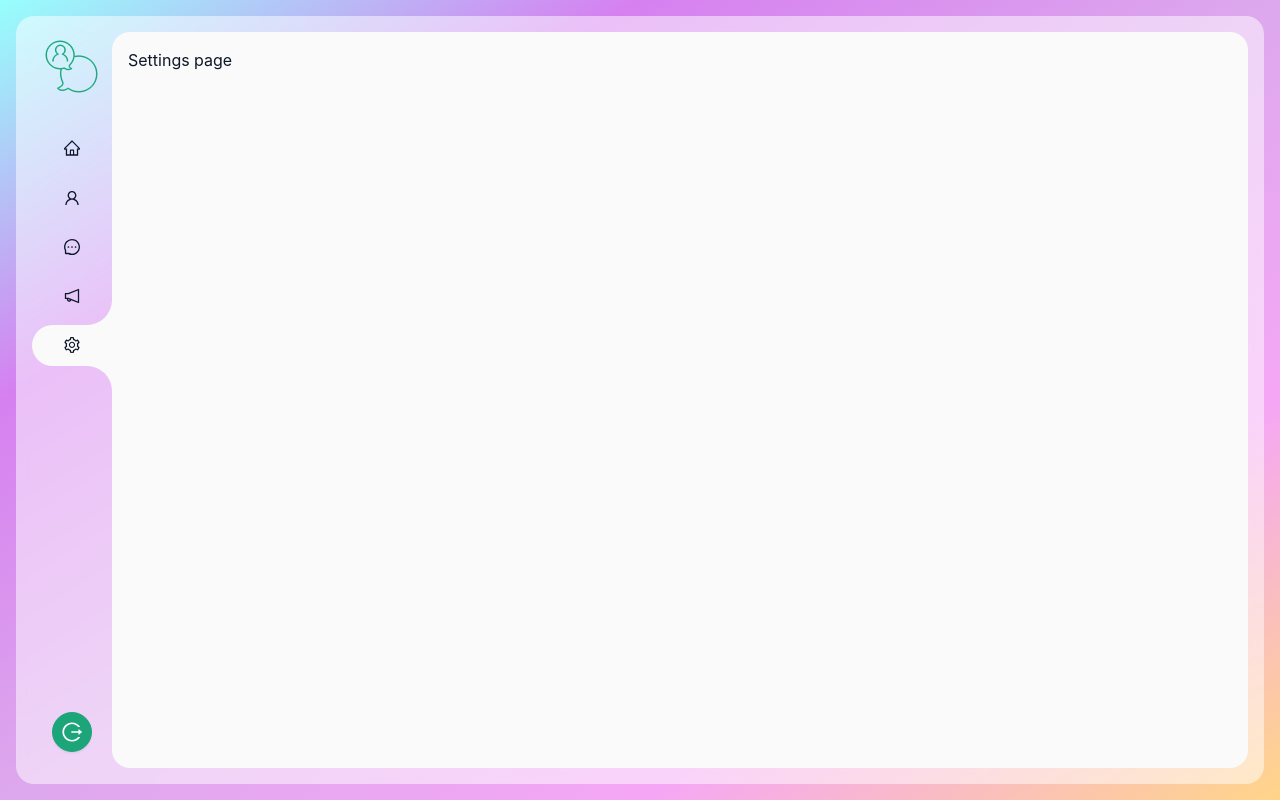
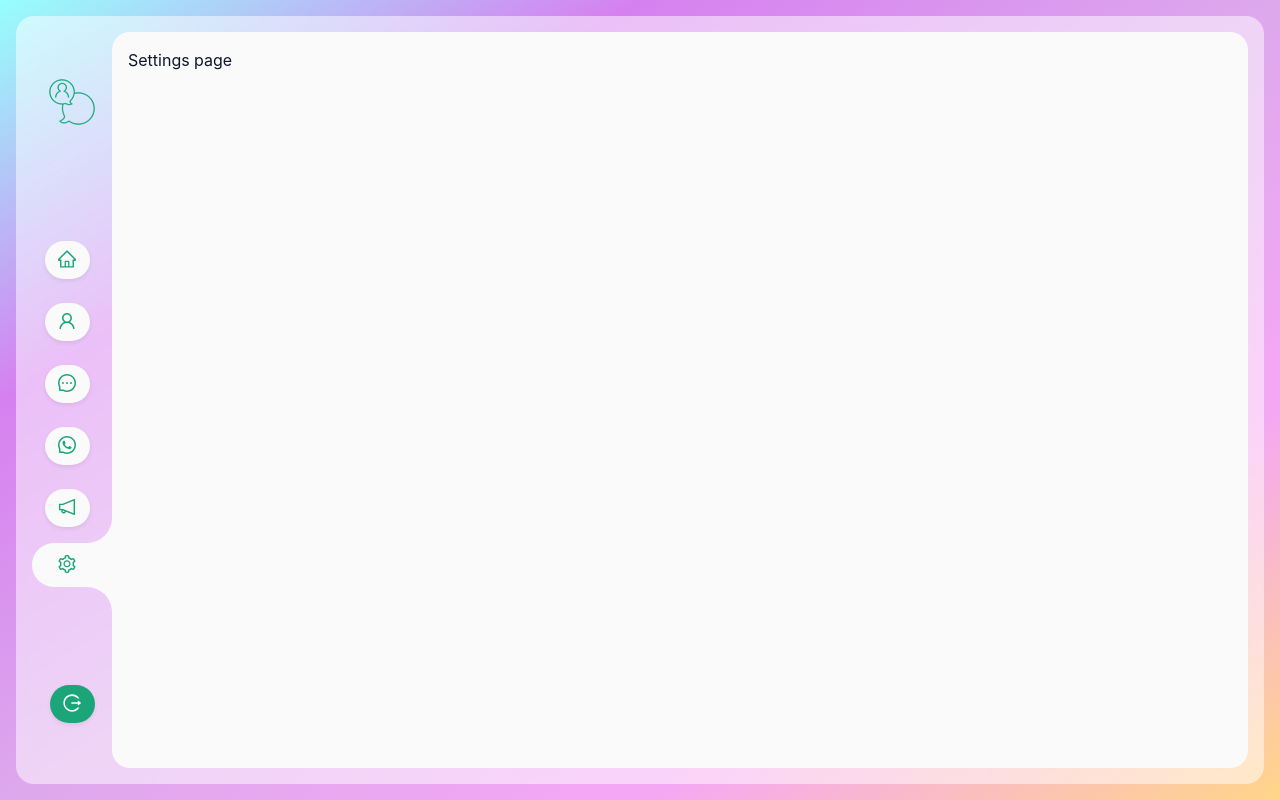
Before and after one commit to bettaibi/chatup, a React (Create React App) app: page /chatup/settings in a window 1280 px wide. Built offline with nearby package versions, Linux system fonts and the light colour scheme.

Commit message:
added by nidhal

```diff
--- a/src/components/Sidebar/Navigation.tsx
+++ b/src/components/Sidebar/Navigation.tsx
@@ -1,7 +1,6 @@
 import React from 'react';
-import { Link } from 'react-router-dom';
+import { Link, useParams } from 'react-router-dom';
 import { Tooltip } from 'antd';
-import { useParams } from 'react-router-dom';
 import { navigations } from '../../models/navigations.model';
 import "./sidebar.less";
 
@@ -20,13 +19,15 @@ const Navigations = () => {
 }
 
 const Navigation = ({ item }: { item: any }) => {
+
     const params = useParams();
     const current = params['*'];
+    const isActive = current === item.route;
 
     return (
-        <li className={current === item.route ? 'active' : ''}>
+        <li className={`${isActive ? 'active': ''}`}>
             <Tooltip title={item.title}>
-                <Link to={item.path} className="w__100">
+                <Link to={item.path} className="shadow__sm">
                     <span>{item.icon}</span>
                 </Link>
             </Tooltip>
--- a/src/components/Sidebar/index.tsx
+++ b/src/components/Sidebar/index.tsx
@@ -1,6 +1,6 @@
 import React from 'react';
-import { Button, Tooltip } from 'antd';
-import { LogoutOutlined } from '@ant-design/icons';
+import { Avatar, Tooltip } from 'antd';
+import { LogoutOutlined, UserOutlined } from '@ant-design/icons';
 
 import Navigations from './Navigation';
 import useBreakpoint from '../../hooks/useBreakpoint';
@@ -13,26 +13,29 @@ const Sidebar = () => {
 
     return (
         <>
-           { (breakpoint === 'md' || breakpoint ==="lg") ?
-            <div className="sidebar" style={{ backgroundColor: 'transparent', width: '80px' }}>
+            {(breakpoint === 'md' || breakpoint === 'lg') ?
+                <div className="sidebar d__flex flex__column justify__content__around h__100" style={{ backgroundColor: 'transparent', width: '80px' }}>
 
-                <div className="d__flex flex__column justify__content__between h__100">
-                    <div style={{ marginTop: '0.4rem' }}>
-                        <div className="mb__16 d__flex flex__column align__item__center">
-                            <img src="/chatup/img/58.png" alt="chatup_logo" />
-                        </div>
-                        <Navigations />
+
+                    <div className="d__flex align__item__center justify__content__center ">
+                         <img src="./img/50.png" alt="app_logo" />
                     </div>
 
-                    <div className="mb__16 d__flex flex__column align__item__center">
+                    <Navigations />
+
+
+                    <div className="d__flex flex__column align__item__center w__100" style={{ marginRight: '3px' }}>
                         <Tooltip title="Sign out">
-                            <Button type="primary" shape="circle" icon={<LogoutOutlined />} size="large" />
+                            <a role="button" className="shadow__sm signout__btn">
+                                <span>
+                                    <LogoutOutlined />
+                                </span>
+                            </a>
                         </Tooltip>
                     </div>
-                </div>
 
-            </div>:
-            <MobileSidebar />
+                </div> :
+                <MobileSidebar />
             }
         </>
     )
--- a/src/components/Sidebar/mobile/MobileSidebar.tsx
+++ b/src/components/Sidebar/mobile/MobileSidebar.tsx
@@ -2,13 +2,15 @@ import React from 'react';
 import { motion, useMotionValue, useAnimation, useTransform } from 'framer-motion';
 import MobileSidebarContent from './MobileSidebarContent';
 
-const Initial = 170;
+import "./mobileSidebar.less";
+
+const Initial = 174;
 
 const spring = {
     type: "spring",
     damping: 10,
     stiffness: 100
-}
+};
 
 const MobileSidebar = () => {
     const x = useMotionValue(Initial);
@@ -61,13 +63,13 @@ const MobileSidebar = () => {
         }
     }
 
-    function closeHandler() {
+    const closeHandler = React.useCallback(() => {
         if (x.get() === 0) {
             controls.start({
                 x: Initial
             });
         }
-    }
+    }, []);
 
     return (
         <React.Fragment>
@@ -77,7 +79,7 @@ const MobileSidebar = () => {
 
             <motion.div className='draggable'
                 style={{ x }}
-                transition={{ spring, duration: 0.44 }}
+                transition={{ spring, duration: 0.5 }}
                 animate={controls}>
 
                 <motion.div className="handler__container"
@@ -89,7 +91,7 @@ const MobileSidebar = () => {
                 </motion.div>
 
                 <div className="mobile__sidebar__content">
-                    <MobileSidebarContent />
+                    <MobileSidebarContent closeHandler={closeHandler} />
                 </div>
 
             </motion.div>
--- a/src/components/Sidebar/mobile/MobileSidebarContent.tsx
+++ b/src/components/Sidebar/mobile/MobileSidebarContent.tsx
@@ -1,10 +1,49 @@
+import React from 'react';
+import { navigations } from '../../../models/navigations.model';
+import { Link, useParams } from 'react-router-dom';
+import { LogoutOutlined } from '@ant-design/icons';
 
+const MobileSidebarContent = ({closeHandler}: {closeHandler: ()=> void}) => {
 
-const MobileSidebarContent  = () => {
+    const closeSidebar = React.useCallback(() => {
+        setTimeout(() =>{
+            closeHandler();
+            clearTimeout(this);
+        },500);
+    }, []);
 
     return (
-        <></>
+        <ul>
+            {
+                navigations.map((item, index) => (
+                    <MobileNavigation key={index} item={item} closeSidebar = {closeSidebar} />
+                ))
+            }
+            <li>
+                <a role="button">
+                    <span className="icon">
+                        <LogoutOutlined />
+                    </span>
+                </a>
+                <h5>Sign out</h5>
+            </li>
+        </ul>
     )
 };
 
+const MobileNavigation = ({ item, closeSidebar}: { item: any, closeSidebar: () => void }) => {
+    const params = useParams();
+    const current = params['*'];
+    const classname = `${current === item.route ? 'active' : ''}`;
+
+    return (
+        <li>
+            <Link to={item.path} className={classname} onClick={closeSidebar}>
+                <span className="icon">{item.icon}</span>
+            </Link>
+            <h5>{item.title}</h5>
+        </li>
+    )
+}
+
 export default MobileSidebarContent;
--- /dev/null
+++ b/src/components/Sidebar/mobile/mobileSidebar.less
@@ -0,0 +1,87 @@
+.mobile__sidebar {
+    position: fixed;
+    height: 100%;
+    width: 100%;
+    top: 0;
+    left: 0;
+    overflow: hidden !important;
+}
+.draggable{
+    position: fixed;
+    right: 0;
+    background: transparent;
+    height: 100%;
+    width: 200px;
+    display: flex;
+    flex-direction: row;
+    align-items: center;
+    gap: 1rem;
+    padding: 1rem 1rem 1rem 0;
+    overflow: hidden;
+    z-index: 999999;
+    .handler__container{
+        height: 180px;
+        background-color: transparent;
+        width: 40px;
+        display: flex;
+        justify-content: flex-end;
+        touch-action: none;
+        cursor: grab;
+        .handler{
+            height: 100%;
+            width: 10px;
+            border-top-left-radius: 20px;
+            border-bottom-left-radius: 20px;
+            background: rgba(255,255,255, .6);
+            backdrop-filter: blur(5px);
+        }
+    }
+
+    .mobile__sidebar__content{
+        height: 90%;
+        width: 100%;
+        background: rgba(255,255,255, .6);
+        backdrop-filter: blur(5px);
+        border-radius: 20px;
+        display: flex;
+        flex-direction: column;
+        justify-content: space-around;
+        align-items: center;
+        padding: 0.5rem 0;
+        ul{
+            padding: 0;
+            list-style: none;
+            margin: 0 !important;
+            li{
+                display: flex;
+                flex-direction: column;
+                justify-content: center;
+                align-items: center;
+                margin-bottom: 0.5rem;
+                &:last-child{
+                    margin: 0;
+                }
+                h5{
+                    margin: 0.2rem 0 0 0 !important;
+                }
+                a{
+                    display: flex;
+                    align-items: center;
+                    justify-content: center;
+                    background-color: #dbdbdb;
+                    height: 38px;
+                    width: 45px;
+                    border-radius: 80px;
+                    transition: background-color 0.5s, color 0.5s;
+                    &.active{
+                        background-color: @primary-color;
+                        color: #fafafa;
+                    }
+                }
+                span.icon{
+                    font-size: 20px;
+                }
+            }
+        }
+    }
+}
--- a/src/components/Sidebar/sidebar.less
+++ b/src/components/Sidebar/sidebar.less
@@ -1,6 +1,7 @@
 .sidebar {
+
     ul {
-        margin-top: 2rem;
+        margin: 1rem 0 0 0;
         padding: 0;
 
         li {
@@ -12,6 +13,11 @@
 
             &.active {
                 background-color: #fafafa;
+                a{
+                    background-color: transparent;
+                    box-shadow: none;
+                    height: auto;
+                }
 
                 &::after {
                     content: '';
@@ -40,62 +46,25 @@
 
                 }
             }
-
-            a {
-                display: flex;
-                color: @heading-color;
-                font-weight: 500;
-                flex-direction: column;
-                align-items: center;
-            }
         }
     }
-}
+    a{
+        color: @primary-color;
+        display: flex;
+        align-items: center;
+        justify-content: center;
+        background-color: #fafafa;
+        height: 38px;
+        width: 45px;
+        border-radius: 80px;
 
-.mobile__sidebar {
-    position: fixed;
-    height: 100%;
-    width: 100%;
-    top: 0;
-    left: 0;
-    overflow: hidden !important;
-}
-.draggable{
-    position: fixed;
-    right: 0;
-    background: transparent;
-    height: 100%;
-    width: 200px;
-    display: flex;
-    flex-direction: row;
-    align-items: center;
-    gap: 1rem;
-    padding: 1rem 1rem 1rem 0;
-    overflow: hidden;
-    z-index: 999999;
-    .handler__container{
-        height: 180px;
-        background-color: transparent;
-        width: 40px;
-        display: flex;
-        justify-content: flex-end;
-        touch-action: none;
-        cursor: grab;
-        .handler{
-            height: 100%;
-            width: 10px;
-            border-top-left-radius: 20px;
-            border-bottom-left-radius: 20px;
-            background: rgba(255,255,255, .6);
-            backdrop-filter: blur(5px);
+        span{
+            font-size: 18px;
         }
+
     }
-
-    .mobile__sidebar__content{
-        height: 90%;
-        width: 100%;
-        background: rgba(255,255,255, .6);
-        backdrop-filter: blur(5px);
-        border-radius: 20px;
+    a.signout__btn{
+        background-color: @primary-color;
+        color: #fafafa;
     }
 }
--- a/src/hooks/useBreakpoint.tsx
+++ b/src/hooks/useBreakpoint.tsx
@@ -26,9 +26,9 @@ function useBreakpoint() {
 
         switch (true) {
             case (width < 576): return "xs";
-            case (width >= 576 && width <= 720): return "sm";
-            case (width > 720 && width < 1024) : return "md";
-            case (width >= 1024): return "lg";
+            case (width >= 576 && width <= 768): return "sm";
+            case (width > 768 && width <= 992) : return "md";
+            case (width > 992): return "lg";
             default: return '';
         }
     }
--- a/src/models/navigations.model.tsx
+++ b/src/models/navigations.model.tsx
@@ -1,4 +1,21 @@
-import { HomeOutlined, SettingOutlined, NotificationOutlined, UserOutlined, MessageOutlined } from '@ant-design/icons';
+import {
+    HomeOutlined,
+    SettingOutlined,
+    WhatsAppOutlined,
+    NotificationOutlined,
+    UserOutlined,
+    MessageOutlined,
+    createFromIconfontCN
+} from '@ant-design/icons';
+
+const IconFont = createFromIconfontCN({
+    scriptUrl: [
+        '//at.alicdn.com/t/font_8d5l8fzk5b87iudi.js',
+        '//at.alicdn.com/t/font_1788592_a5xf2bdic3u.js',
+        '//at.alicdn.com/t/font_1788044_0dwu4guekcwr.js'
+    ],
+
+});
 
 export const navigations = [
     {
@@ -20,6 +37,12 @@ export const navigations = [
         route: 'chat'
     },
     {
+        icon: <WhatsAppOutlined />,
+        title: 'Calls History',
+        path: '/chatup/calls',
+        route: 'calls'
+    },
+    {
         icon: <NotificationOutlined />,
         title: 'Notifications',
         path: '/chatup/notifications',
@@ -30,5 +53,7 @@ export const navigations = [
         title: 'Settings',
         path: '/chatup/settings',
         route: 'settings'
-    }
+    },
 ];
+
+{/* <AliwangwangOutlined /> */}
--- a/src/styles/mobile.less
+++ b/src/styles/mobile.less
@@ -1,4 +1,4 @@
-@smWidth: 720px;
+@smWidth: 768px;
 
 .container__sm{
     @media (max-width: 576px){
--- a/src/styles/utilities.less
+++ b/src/styles/utilities.less
@@ -68,3 +68,7 @@ span.link{
 .w__100{
     width: 100%;
 }
+
+.shadow__sm {
+    box-shadow: 0 .125rem .25rem rgba(0,0,0,.075);
+}
```
Also changed, not shown: public/img/50.png (added).
